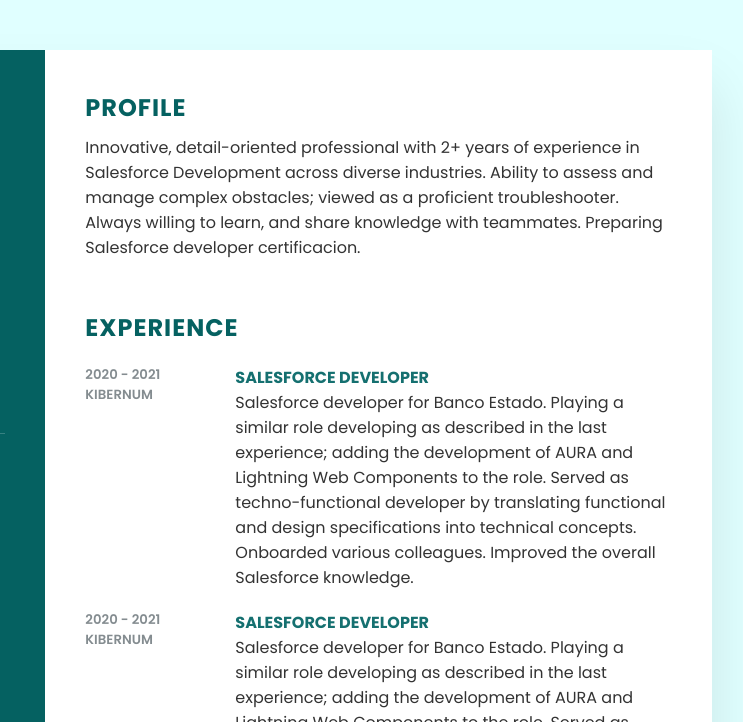
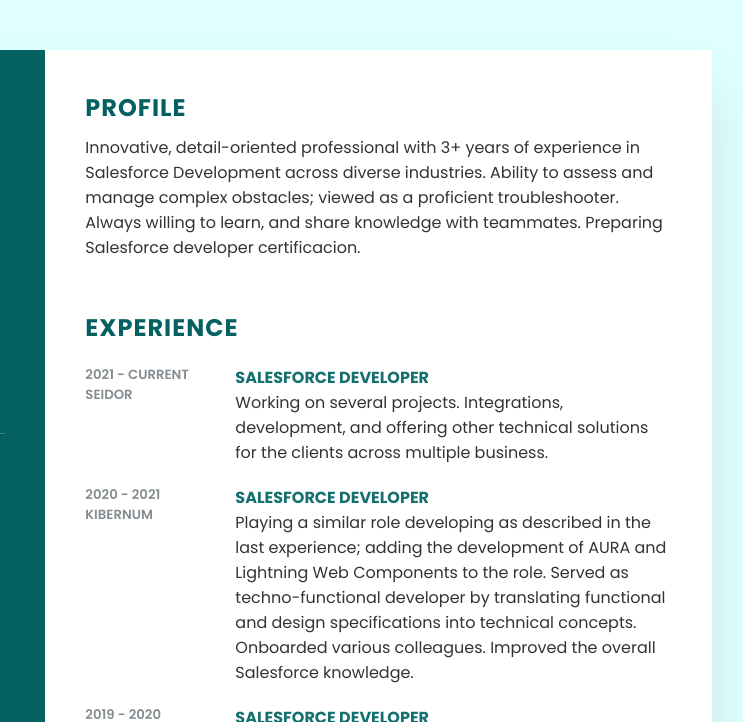
Before and after one commit to olobosdev/olobosdev.github.io, a plain HTML site: page index.html in a window 1280 px wide. Shown: the top 722 px of the page, 428-1171 px from the left. Drawn offline with Linux system fonts and the light colour scheme.

Commit message:
update on experiences

```diff
--- a/index.html
+++ b/index.html
@@ -80,18 +80,18 @@
         <div class="right_side">
             <div class="about">
                 <h2 class="title2">Profile</h2>
-                <p>Innovative, detail-oriented professional with 2+ years of experience in Salesforce Development across diverse industries. Ability to assess and manage complex obstacles; viewed as a proficient troubleshooter. Always willing to learn, and share knowledge with teammates. Preparing Salesforce developer certificacion.</p>
+                <p>Innovative, detail-oriented professional with 3+ years of experience in Salesforce Development across diverse industries. Ability to assess and manage complex obstacles; viewed as a proficient troubleshooter. Always willing to learn, and share knowledge with teammates. Preparing Salesforce developer certificacion.</p>
             </div>
             <div class="about">
                 <h2 class="title2">Experience</h2>
                 <div class="box">
                     <div class="year_company">
-                        <h5>2020 - 2021</h5>
-                        <h5>Kibernum</h5>
+                        <h5>2021 - Current</h5>
+                        <h5>Seidor</h5>
                     </div>
                     <div class="text">
                         <h4>Salesforce Developer</h4>
-                        <p>Salesforce developer for Banco Estado. Playing a similar role developing as described in the last experience; adding the development of AURA and Lightning Web Components to the role. Served as techno-functional developer by translating functional and design specifications into technical concepts. Onboarded various colleagues. Improved the overall Salesforce knowledge. </p>
+                        <p>Working on several projects. Integrations, development, and offering other technical solutions for the clients across multiple business. </p>
                     </div>
                 </div>
                                 <div class="box">
@@ -101,7 +101,7 @@
                     </div>
                     <div class="text">
                         <h4>Salesforce Developer</h4>
-                        <p>Salesforce developer for Banco Estado. Playing a similar role developing as described in the last experience; adding the development of AURA and Lightning Web Components to the role. Served as techno-functional developer by translating functional and design specifications into technical concepts. Onboarded various colleagues. Improved the overall Salesforce knowledge. </p>
+                        <p>Playing a similar role developing as described in the last experience; adding the development of AURA and Lightning Web Components to the role. Served as techno-functional developer by translating functional and design specifications into technical concepts. Onboarded various colleagues. Improved the overall Salesforce knowledge. </p>
                     </div>
                 </div>
                 <div class="box">
@@ -111,7 +111,7 @@
                     </div>
                     <div class="text">
                         <h4>Salesforce Developer</h4>
-                        <p>Salesforce developer for various clients. Implementing integrations between several platforms via API REST/SOAP, APEX classes and triggers. Learned the basics of Salesforce (objects, relationships, user and profiles, etc.) and specialized in SF Sales Cloud. </p>
+                        <p>Implementing integrations between several platforms via API REST/SOAP, APEX classes and triggers. Learned the basics of Salesforce (objects, relationships, user and profiles, etc.) and specialized in SF Sales Cloud. </p>
                     </div>
                 </div>
                 <div class="box">
```
